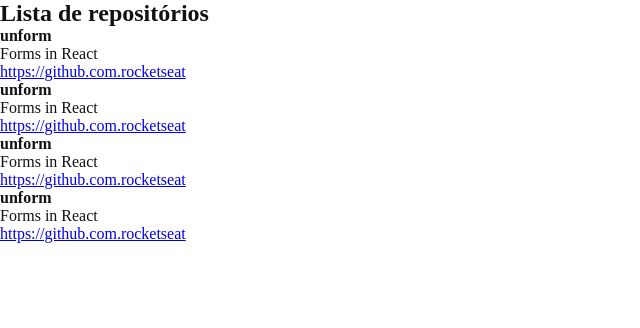
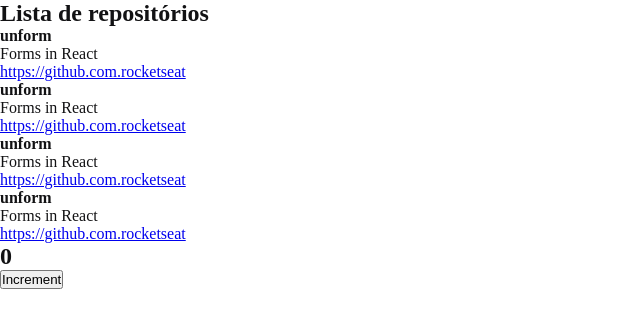
Before and after one commit to Chrystiansantos/fundamentosReactIgnite, a React app: page / in a window 1280 px wide. Shown: the top 328 px of the page, without its empty margins (0-640 px from the left). Built offline with nearby package versions, Linux system fonts and the light colour scheme.

Commit message:
estado do component

```diff
--- a/src/App.jsx
+++ b/src/App.jsx
@@ -1,6 +1,12 @@
+import { Counter } from './components/Counter';
 import { RepositoryList } from './components/RepositoryList';
 import './styles/global.scss';
 export function App() {
 
-  return <RepositoryList></RepositoryList>;
+  return (
+    <>
+      <RepositoryList></RepositoryList>
+      <Counter></Counter>
+    </>
+  );
 }
--- /dev/null
+++ b/src/components/Counter.jsx
@@ -0,0 +1,18 @@
+import React, { useState } from 'react'
+
+export function Counter() {
+  // let counter = 0;
+  const [counter, setCounter] = useState(0)
+
+  function increment() {
+    console.log('increment')
+    setCounter(counter + 1)
+  }
+
+  return (
+    <div>
+      <h2>{counter}</h2>
+      <button type="button" onClick={increment}>Increment</button>
+    </div>
+  )
+}
```
